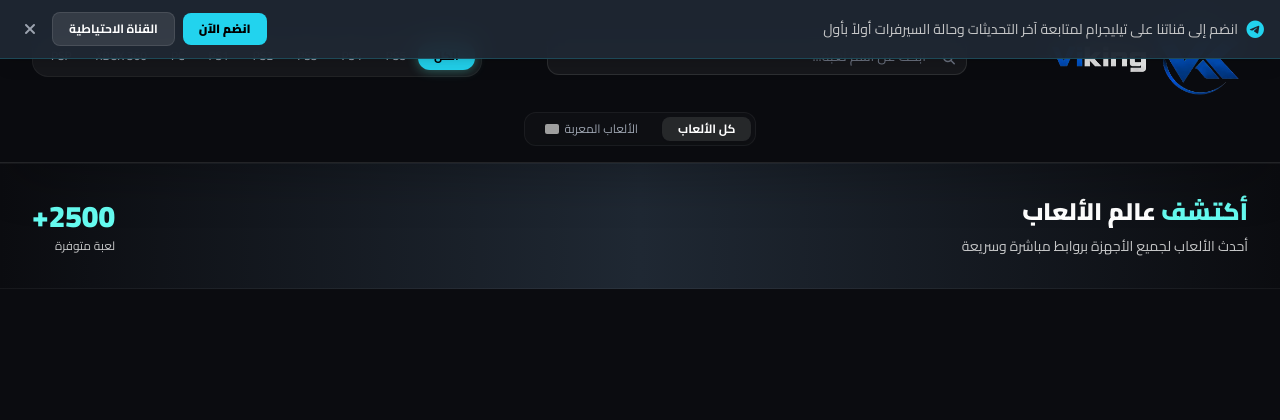
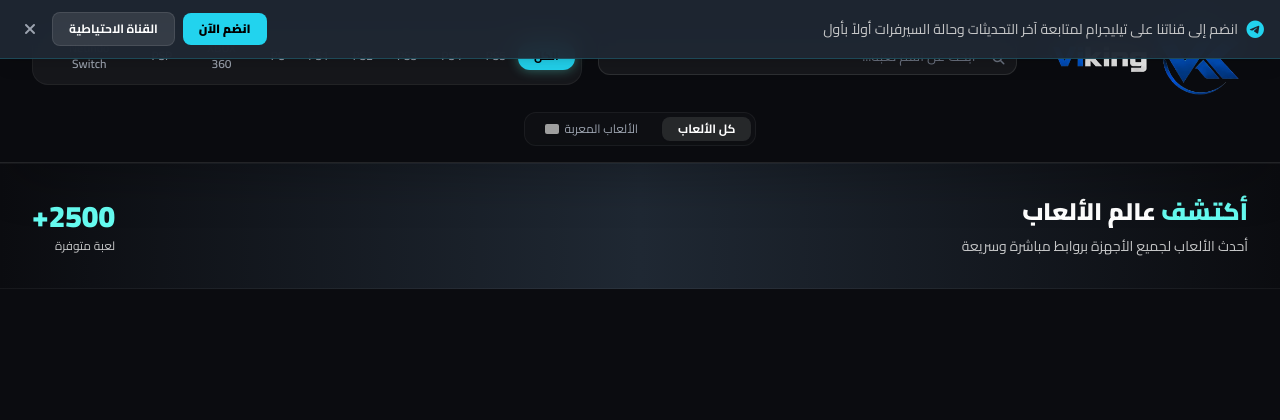
Before and after one commit to Vk553/viking, a FastAPI app: template templates/index.html in a window 1280 px wide. Shown: the top 420 px of the page. Run offline with FastAPI, Linux system fonts and the light colour scheme; the template is opened without the code that fills it, so the values that code supplies are empty; some libraries are stand-ins or nearby versions; grey boxes are pictures that could not be loaded.

Commit message:
Update index.html

```diff
--- a/templates/index.html
+++ b/templates/index.html
@@ -213,6 +213,7 @@
                     <button onclick="filterGames(event, 'PC')" class="filter-btn px-3 py-1.5 rounded-xl text-xs font-semibold text-gray-400 hover:text-white hover:bg-white/5 transition-all lg:hover:-translate-y-0.5">PC</button>
                     <button onclick="filterGames(event, 'XBOX')" class="filter-btn px-3 py-1.5 rounded-xl text-xs font-semibold text-gray-400 hover:text-white hover:bg-white/5 transition-all lg:hover:-translate-y-0.5">XBOX 360</button>
                     <button onclick="filterGames(event, 'PSP')" class="filter-btn px-3 py-1.5 rounded-xl text-xs font-semibold text-gray-400 hover:text-white hover:bg-white/5 transition-all lg:hover:-translate-y-0.5">PSP</button>
+                    <button onclick="filterGames(event, 'SWITCH')" class="filter-btn px-3 py-1.5 rounded-xl text-xs font-semibold text-gray-400 hover:text-white hover:bg-white/5 transition-all lg:hover:-translate-y-0.5">Netindo Switch</button>
                 </div>
 
             </div>
@@ -440,6 +441,7 @@
             if (cleanName.includes("PC")) return "https://cdn.jsdelivr.net/gh/Vk553/viking@main/banners/pc.jpg";
             if (cleanName.includes("XBOX")) return "https://cdn.jsdelivr.net/gh/Vk553/viking@main/banners/xbox.jpg";
             if (cleanName.includes("PSP")) return "https://cdn.jsdelivr.net/gh/Vk553/viking@main/banners/psp.jpg";
+            if (cleanName.includes("SWITCH")) return "https://cdn.jsdelivr.net/gh/Vk553/viking@main/banners/switch.jpg";
             return "https://cdn.jsdelivr.net/gh/Vk553/viking@main/banners/default.jpg";
         }
 
```
